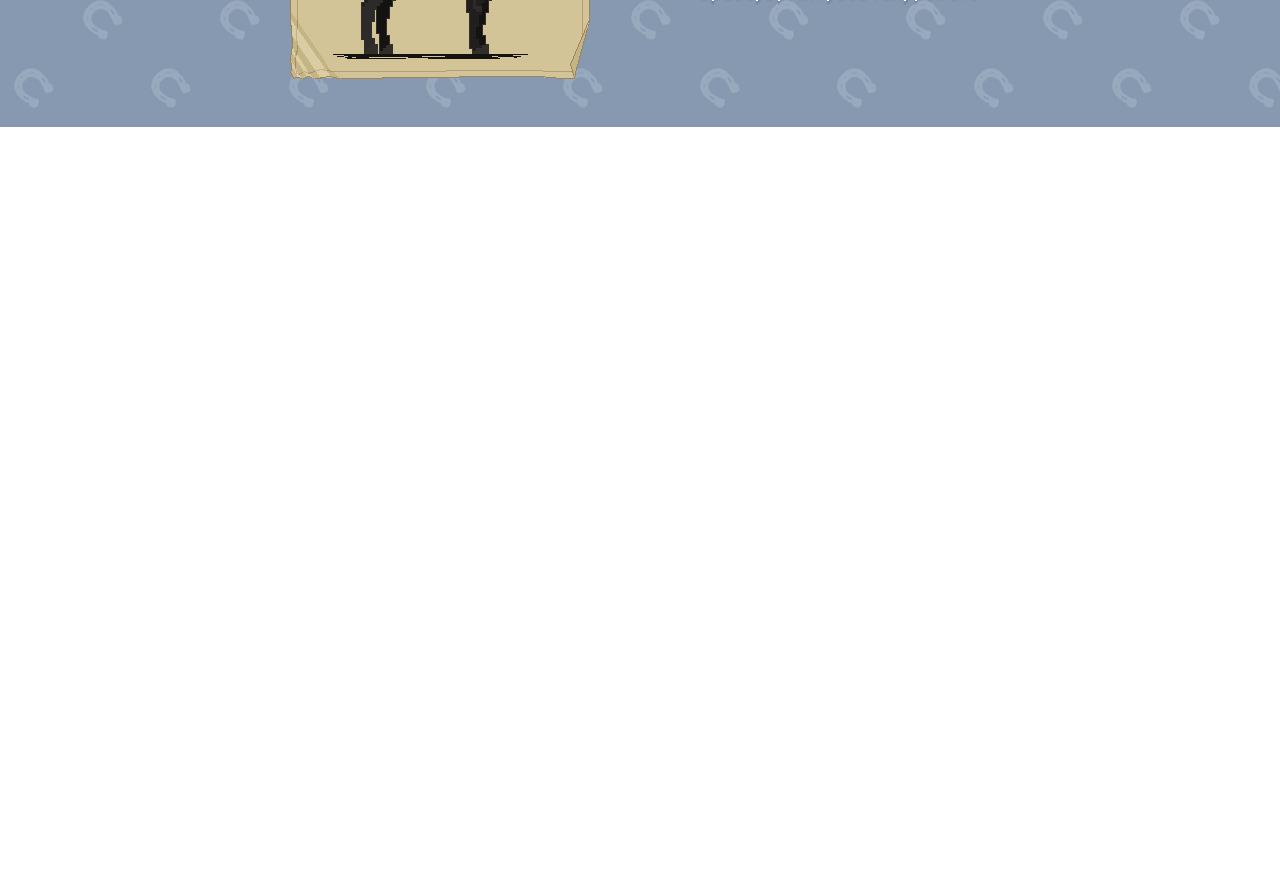
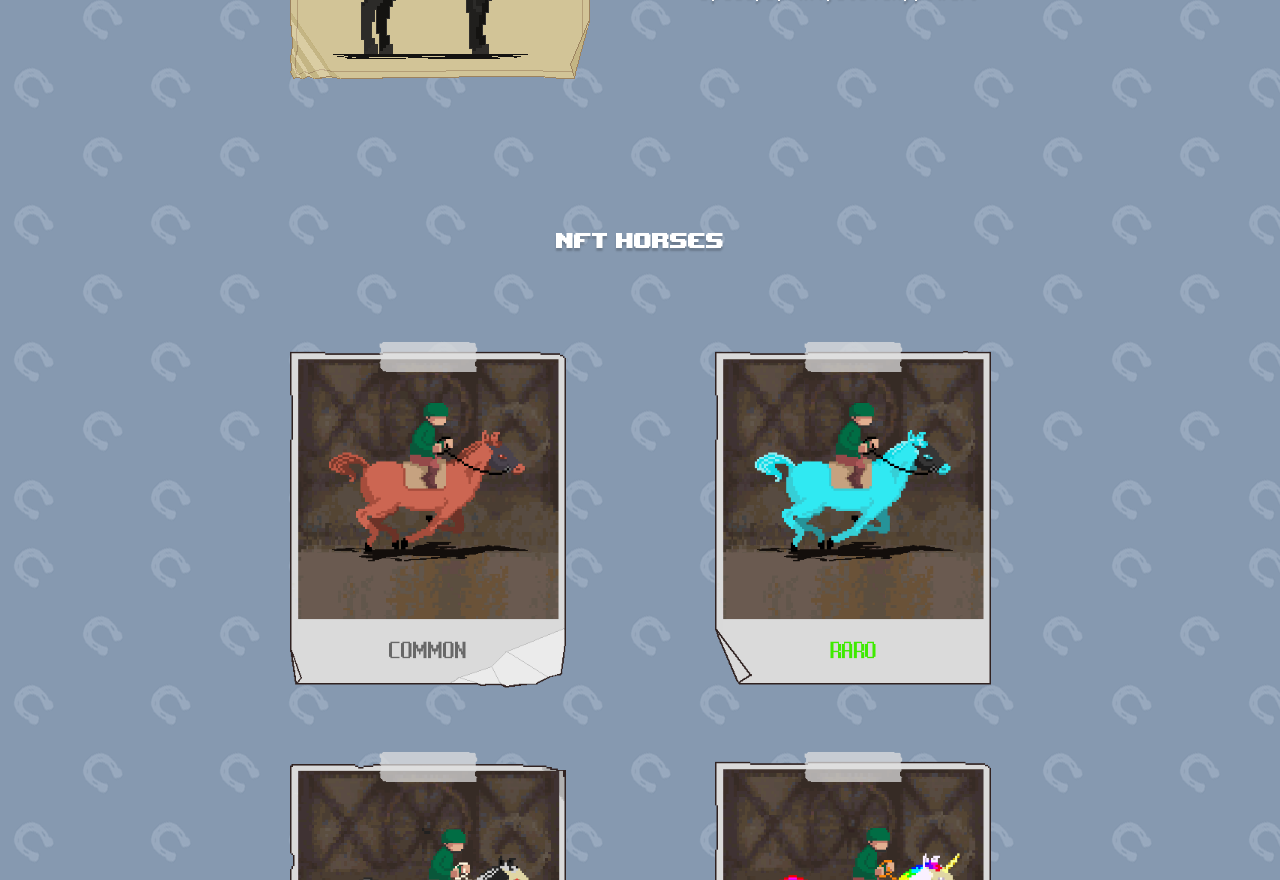
Before and after one commit to tnkerer/Planet-Horse, a Next.js app: page / in a window 1280 px wide. Shown: the part 1920-2800 px from the top of the page. Before the commit the page ends 2047 px from the top, so only its background shows below. Built offline with nearby package versions, Linux system fonts and the light colour scheme.

Commit message:
feat: add NFTHorses

```diff
--- a/src/pages/index.tsx
+++ b/src/pages/index.tsx
@@ -1,6 +1,7 @@
 import React from 'react'
 import Landpage from './landpage'
 import Gameplay from './landpage/components/Gameplay'
+import NFTHorses from './landpage/components/NFTHorses'
 import Pattern from './utils/factories/pattern'
 
 function App () {
@@ -9,6 +10,7 @@
       <Landpage />
       <Pattern type='light'>
         <Gameplay />
+        <NFTHorses />
       </Pattern>
     </>
   )
--- /dev/null
+++ b/src/pages/landpage/components/NFTHorses/index.tsx
@@ -0,0 +1,45 @@
+import React from 'react'
+import styles from './styles.module.scss'
+import oneHorse from '@/assets/landing-page/nft-horse/1.gif'
+import twoHorse from '@/assets/landing-page/nft-horse/2.gif'
+import threerHorse from '@/assets/landing-page/nft-horse/3.gif'
+import fourHorse from '@/assets/landing-page/nft-horse/4.gif'
+import fiveHorse from '@/assets/landing-page/nft-horse/5.gif'
+import sixHorse from '@/assets/landing-page/nft-horse/6.gif'
+import CategoryHorse from '@/pages/utils/factories/categoryHorse'
+
+const NFTHorses: React.FC = () => {
+  return (
+    <div className={styles.container}>
+      <span>NFT HORSES</span>
+      <div className={styles.horseGrid}>
+        <CategoryHorse
+          sticker={oneHorse}
+          alt={'one'}
+        />
+        <CategoryHorse
+          sticker={twoHorse}
+          alt={'one'}
+        />
+        <CategoryHorse
+          sticker={threerHorse}
+          alt={'one'}
+        />
+        <CategoryHorse
+          sticker={fourHorse}
+          alt={'one'}
+        />
+        <CategoryHorse
+          sticker={fiveHorse}
+          alt={'one'}
+        />
+        <CategoryHorse
+          sticker={sixHorse}
+          alt={'one'}
+        />
+      </div>
+    </div>
+  )
+}
+
+export default NFTHorses
--- /dev/null
+++ b/src/pages/landpage/components/NFTHorses/styles.module.scss
@@ -0,0 +1,32 @@
+.container {
+  display: flex;
+  flex-direction: column;
+  position: relative;
+  align-items: center;
+  width: 100%;
+  padding-bottom: 200px;
+
+  span {
+    font-family: 'UpheavalPro';
+    text-shadow: 0px 3px 2px rgba(0, 0, 0, 0.2);
+    padding-top: 100px;
+    padding-bottom: 40px;
+    font-size: 30px;
+    height: 35px;
+    color: #fff;
+  }
+
+  .horseGrid {
+    display: flex;
+    flex-direction: row;
+    align-items: center;
+    flex-wrap: wrap;
+    justify-content: space-around;
+    width: 850px;
+
+    @media screen and (max-width: 850px) {
+      flex-direction: column;
+      width: 100%;
+    }
+  }
+}
```
